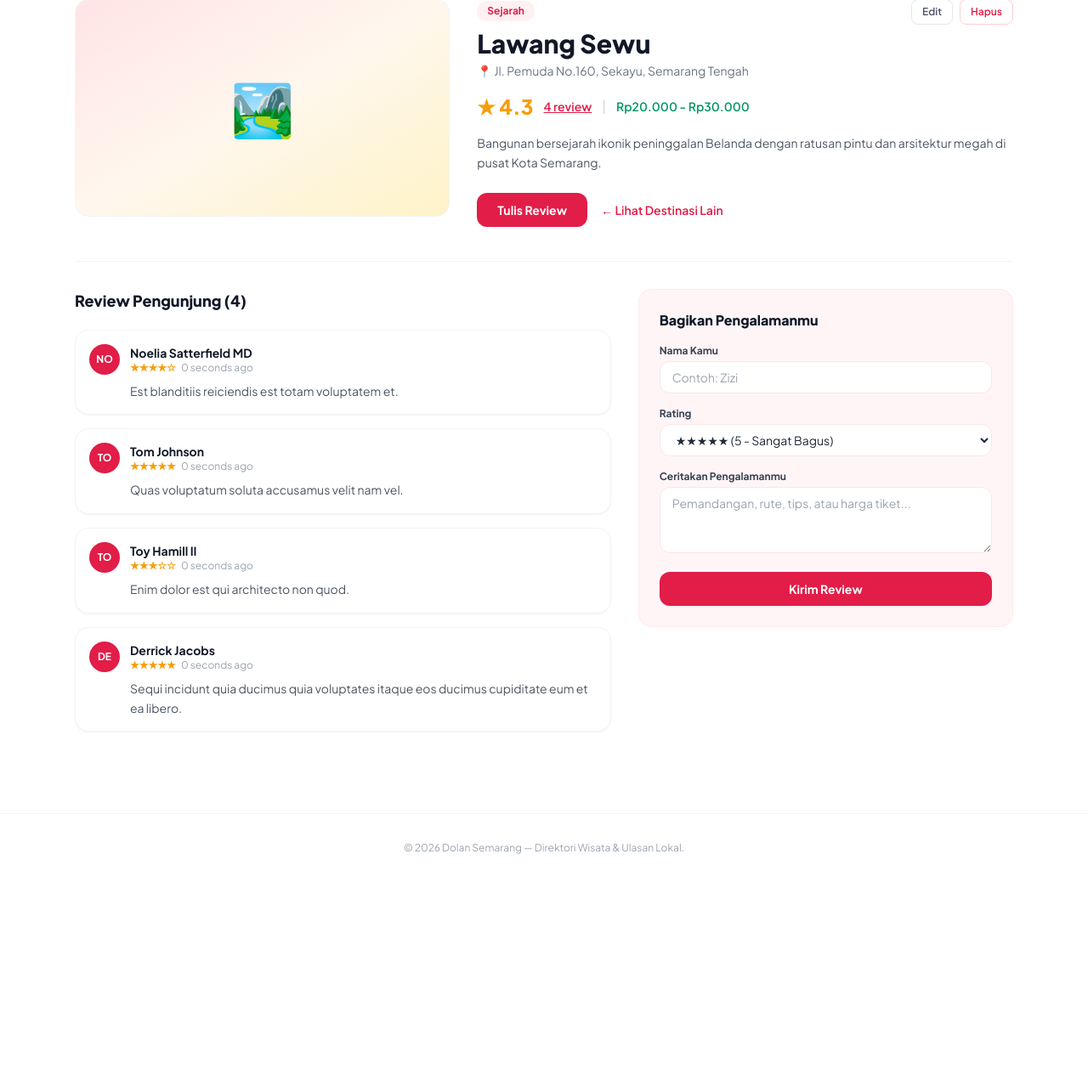
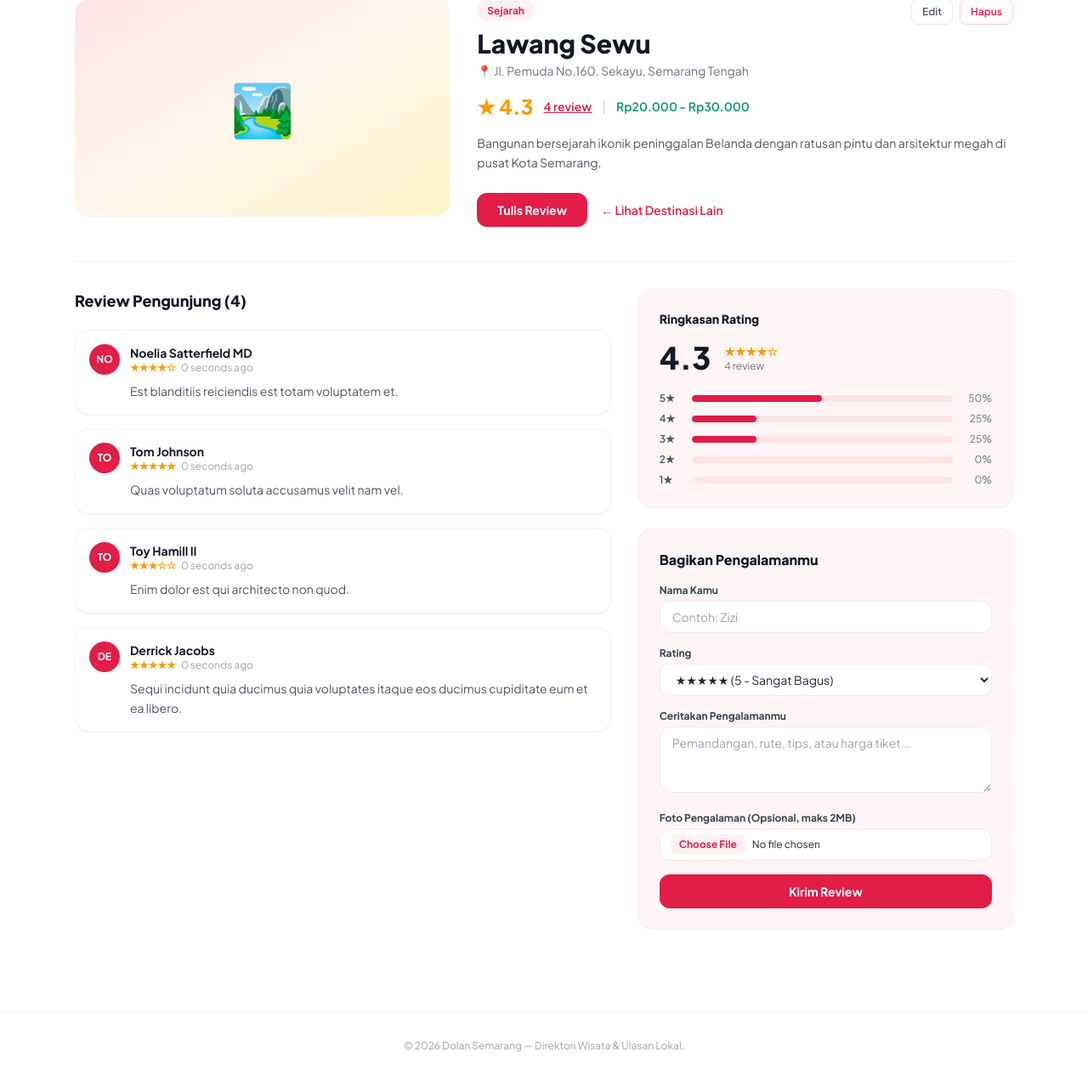
Before and after one commit to anggraeni-student/dolan_semarang, a Laravel app: page /wisata/1 in a window 1280 px wide. Shown: the part 134-1405 px from the top of the page at 85% size. Before the commit the page ends 1139 px from the top, so only its background shows below. Run offline with Laravel 12, Linux system fonts and the light colour scheme; data comes from the database, SQL or seed files in the repository; some libraries are stand-ins or nearby versions.

Commit message:
feat: tambah ringkasan rating 5-1 bintang dan upload foto di review

```diff
--- a/app/Http/Controllers/DestinationController.php
+++ b/app/Http/Controllers/DestinationController.php
@@ -42,8 +42,13 @@ class DestinationController extends Controller
             'price_range' => ['required', 'string', 'max:50'],
             'description' => ['required', 'string'],
             'address' => ['nullable', 'string', 'max:255'],
-            'image_url' => ['nullable', 'url', 'max:500'],
+            'image' => ['nullable', 'image', 'mimes:jpg,jpeg,png,webp', 'max:2048'],
         ]);
+
+        if ($request->hasFile('image')) {
+            $path = $request->file('image')->store('destinations', 'public');
+            $data['image_url'] = '/storage/' . $path;
+        }
 
         Destination::create($data);
 
@@ -71,8 +76,13 @@ class DestinationController extends Controller
             'price_range' => ['required', 'string', 'max:50'],
             'description' => ['required', 'string'],
             'address' => ['nullable', 'string', 'max:255'],
-            'image_url' => ['nullable', 'url', 'max:500'],
+            'image' => ['nullable', 'image', 'mimes:jpg,jpeg,png,webp', 'max:2048'],
         ]);
+
+        if ($request->hasFile('image')) {
+            $path = $request->file('image')->store('destinations', 'public');
+            $data['image_url'] = '/storage/' . $path;
+        }
 
         $destination->update($data);
 
@@ -97,7 +107,13 @@ class DestinationController extends Controller
             'user_name' => ['required', 'string', 'max:100'],
             'rating' => ['required', 'integer', 'min:1', 'max:5'],
             'comment' => ['required', 'string'],
+            'photo' => ['nullable', 'image', 'mimes:jpg,jpeg,png,webp', 'max:2048'],
         ]);
+
+        if ($request->hasFile('photo')) {
+            $path = $request->file('photo')->store('reviews', 'public');
+            $data['photo_url'] = '/storage/' . $path;
+        }
 
         $destination->reviews()->create($data);
 
--- a/resources/views/wisata/show.blade.php
+++ b/resources/views/wisata/show.blade.php
@@ -3,6 +3,11 @@
 @section('title', $destination->name . ' - Dolan Semarang')
 
 @section('content')
+    @php
+        $totalReviews = $destination->reviews->count();
+        $avgRating = $totalReviews > 0 ? $destination->reviews->avg('rating') : 0;
+    @endphp
+
     {{-- Breadcrumb --}}
     <nav class="text-xs text-gray-400 mb-5 flex items-center gap-2">
         <a href="{{ route('wisata.index') }}" class="hover:text-rose-600">Home</a>
@@ -57,8 +62,8 @@
 
             {{-- Rating Besar --}}
             <div class="flex items-center gap-3 mt-4">
-                <span class="text-amber-500 text-2xl font-extrabold">★ {{ number_format($destination->reviews->avg('rating') ?? 0, 1) }}</span>
-                <span class="text-sm text-rose-600 font-semibold underline">{{ $destination->reviews->count() }} review</span>
+                <span class="text-amber-500 text-2xl font-extrabold">★ {{ number_format($avgRating, 1) }}</span>
+                <span class="text-sm text-rose-600 font-semibold underline">{{ $totalReviews }} review</span>
                 <span class="text-gray-300">|</span>
                 <span class="text-sm font-semibold text-emerald-600">{{ $destination->price_range }}</span>
             </div>
@@ -80,17 +85,18 @@
 
     <hr class="border-gray-100 my-8">
 
-    {{-- Bagian Ulasan & Form --}}
+    {{-- Bagian Ulasan (Kiri) & Ringkasan + Form (Kanan) --}}
     <div class="grid grid-cols-1 lg:grid-cols-12 gap-8 items-start">
         {{-- Daftar Ulasan (Kiri) --}}
         <div class="lg:col-span-7">
             <h2 class="text-lg font-extrabold text-gray-900 mb-5">
-                Review Pengunjung ({{ $destination->reviews->count() }})
+                Review Pengunjung ({{ $totalReviews }})
             </h2>
 
             <div class="space-y-4">
                 @forelse ($destination->reviews as $review)
-                    <div class="p-4 rounded-2xl border border-gray-100 bg-white shadow-sm">
+                    <div class="p-4 rounded-2xl border border-gray-100 bg-white shadow-sm flex items-start justify-between gap-4">
+                        <div class="min-w-0 flex-1">
                             <div class="flex items-center gap-3 mb-2">
                                 <div class="w-9 h-9 rounded-full bg-rose-600 text-white font-bold text-xs flex items-center justify-center shrink-0">
                                     {{ strtoupper(substr($review->user_name, 0, 2)) }}
@@ -107,6 +113,15 @@
                                 {{ $review->comment }}
                             </p>
                         </div>
+
+                        {{-- Foto Ulasan (jika ada) --}}
+                        @if ($review->photo_url)
+                            <a href="{{ $review->photo_url }}" target="_blank" class="shrink-0">
+                                <img src="{{ $review->photo_url }}" alt="Foto ulasan {{ $review->user_name }}"
+                                     class="w-20 h-20 object-cover rounded-xl border border-gray-100 hover:opacity-90 transition">
+                            </a>
+                        @endif
+                    </div>
                 @empty
                     <div class="p-8 text-center rounded-2xl border border-dashed border-gray-200 text-sm text-gray-400">
                         Belum ada ulasan. Jadilah yang pertama membagikan pengalamanmu di sini!
@@ -115,11 +130,44 @@
             </div>
         </div>
 
-        {{-- Form Tulis Ulasan (Kanan - Pink Lembut) --}}
-        <div id="form-review" class="lg:col-span-5 bg-[#FFF5F7] rounded-2xl p-6 border border-rose-100/70">
+        {{-- Kolom Kanan: Ringkasan Rating + Form Tulis Review --}}
+        <div class="lg:col-span-5 space-y-6">
+            {{-- Kotak Ringkasan Rating (Persis Mockup) --}}
+            <div class="bg-[#FFF5F7] rounded-2xl p-6 border border-rose-100/70">
+                <h2 class="text-sm font-extrabold text-gray-900 mb-4">Ringkasan Rating</h2>
+
+                <div class="flex items-center gap-4 mb-5">
+                    <span class="text-4xl font-extrabold text-gray-900">{{ number_format($avgRating, 1) }}</span>
+                    <div>
+                        <p class="text-amber-500 text-sm font-bold">
+                            {{ str_repeat('★', round($avgRating)) }}{{ str_repeat('☆', 5 - round($avgRating)) }}
+                        </p>
+                        <p class="text-xs text-gray-500">{{ $totalReviews }} review</p>
+                    </div>
+                </div>
+
+                <div class="space-y-2">
+                    @for ($star = 5; $star >= 1; $star--)
+                        @php
+                            $count = $destination->reviews->where('rating', $star)->count();
+                            $percent = $totalReviews > 0 ? round(($count / $totalReviews) * 100) : 0;
+                        @endphp
+                        <div class="flex items-center gap-2.5 text-xs">
+                            <span class="w-7 font-semibold text-gray-600">{{ $star }}★</span>
+                            <div class="flex-1 h-2 bg-rose-100 rounded-full overflow-hidden">
+                                <div class="h-full bg-rose-600 rounded-full" style="width: {{ $percent }}%"></div>
+                            </div>
+                            <span class="w-9 text-right text-gray-500">{{ $percent }}%</span>
+                        </div>
+                    @endfor
+                </div>
+            </div>
+
+            {{-- Form Tulis Ulasan --}}
+            <div id="form-review" class="bg-[#FFF5F7] rounded-2xl p-6 border border-rose-100/70">
                 <h2 class="text-base font-extrabold text-gray-900 mb-4">Bagikan Pengalamanmu</h2>
 
-            <form method="POST" action="{{ route('wisata.review.store', $destination) }}" class="space-y-4">
+                <form method="POST" action="{{ route('wisata.review.store', $destination) }}" enctype="multipart/form-data" class="space-y-4">
                     @csrf
 
                     <div>
@@ -149,10 +197,18 @@
                         @error('comment') <p class="text-xs text-rose-600 mt-1">{{ $message }}</p> @enderror
                     </div>
 
+                    <div>
+                        <label for="photo" class="block text-xs font-bold text-gray-700 mb-1">Foto Pengalaman (Opsional, maks 2MB)</label>
+                        <input type="file" id="photo" name="photo" accept="image/*"
+                               class="w-full bg-white border border-rose-100 rounded-xl px-3 py-1.5 text-xs file:mr-2 file:py-1 file:px-2.5 file:rounded-lg file:border-0 file:text-xs file:font-bold file:bg-rose-50 file:text-rose-600 hover:file:bg-rose-100">
+                        @error('photo') <p class="text-xs text-rose-600 mt-1">{{ $message }}</p> @enderror
+                    </div>
+
                     <button type="submit" class="w-full bg-rose-600 hover:bg-rose-700 text-white font-bold text-sm py-2.5 rounded-xl shadow-sm transition">
                         Kirim Review
                     </button>
                 </form>
             </div>
         </div>
+    </div>
 @endsection
```
Also changed, not shown: resources/views/wisata/create.blade.php (+5 -5 lines), resources/views/wisata/edit.blade.php (+7 -4 lines). Lines whose indentation alone changed are shown as unchanged.
